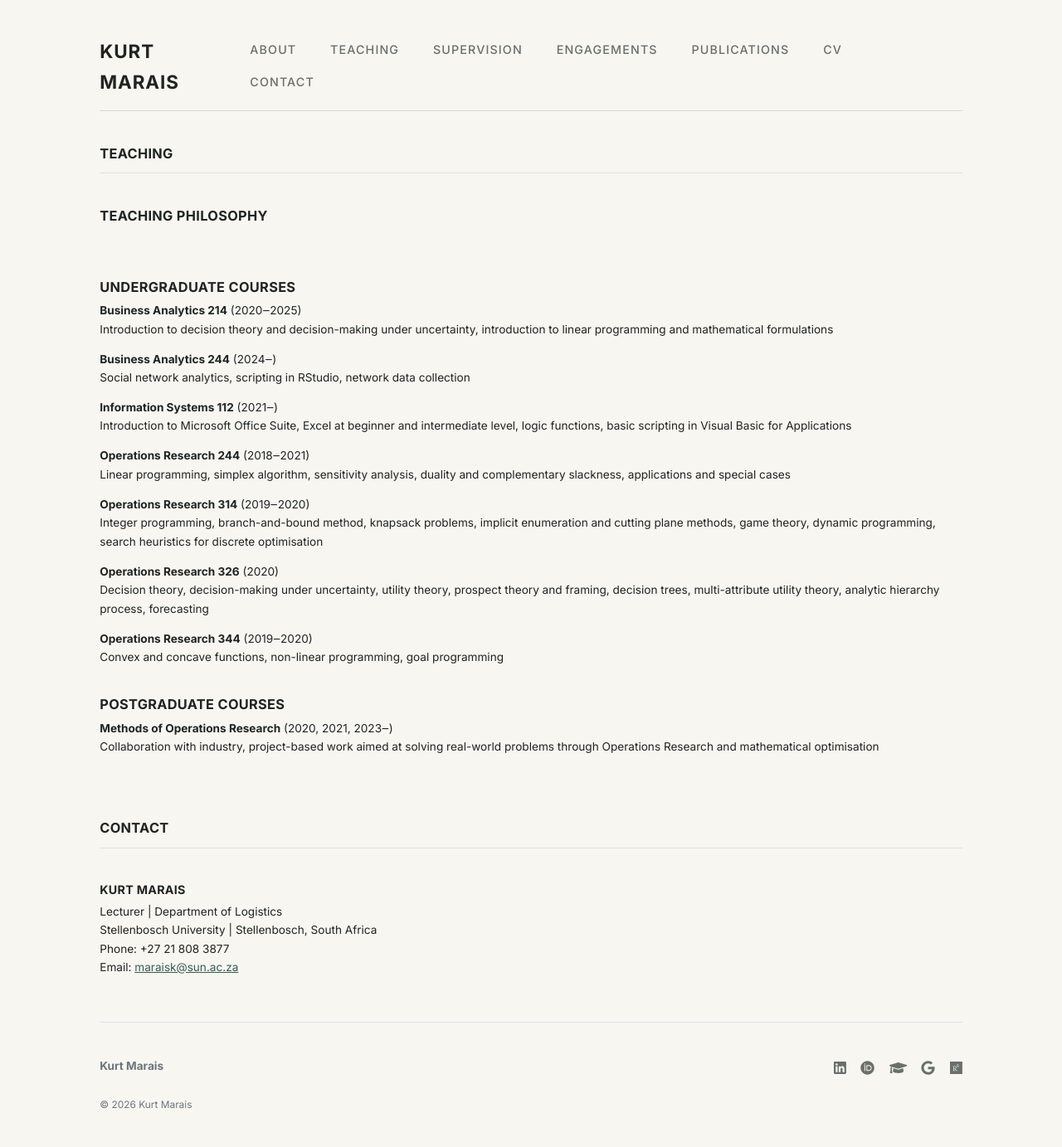
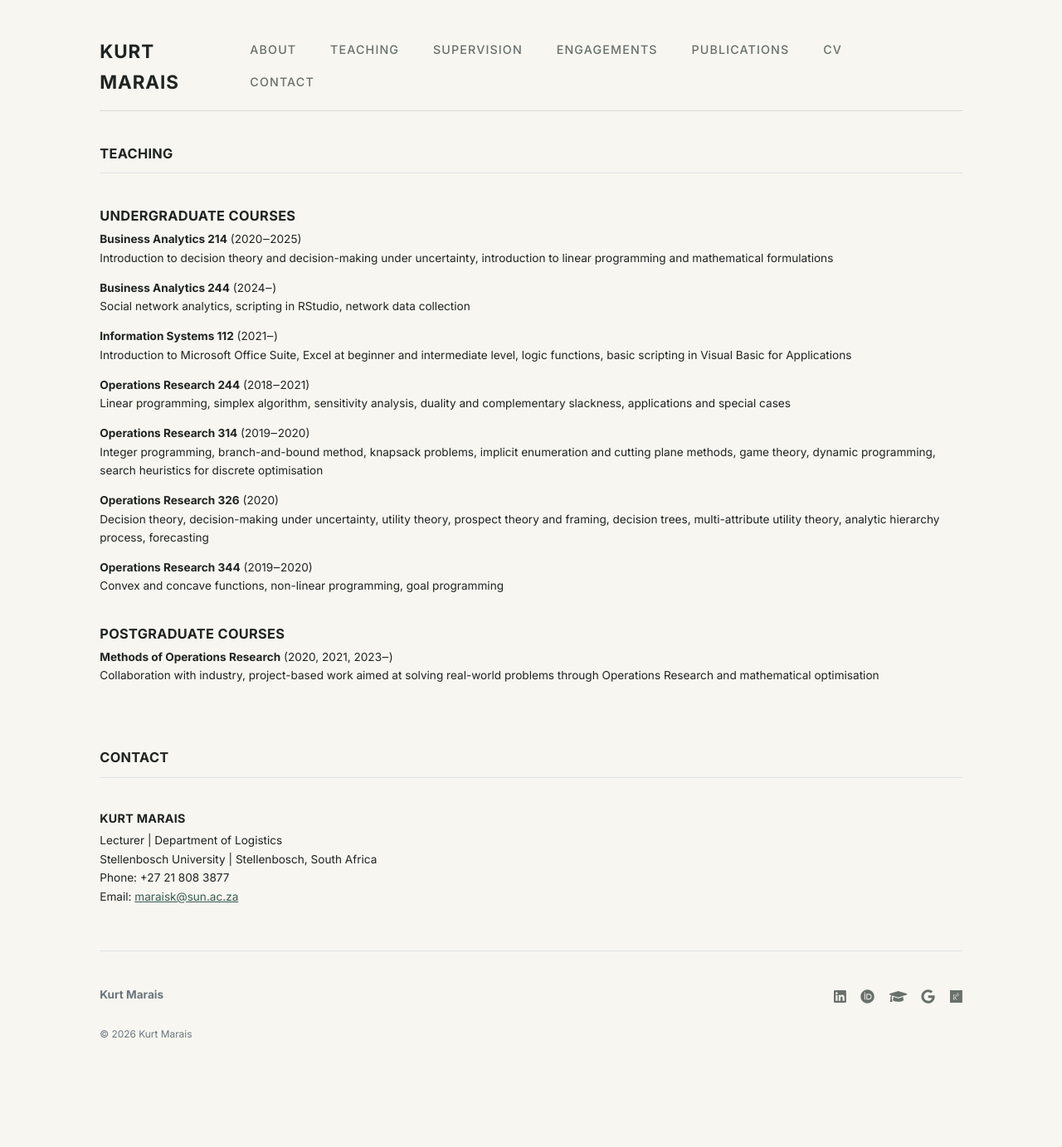
Before and after one commit to kurtmarais/kurtmarais.github.io, a Jekyll site: the page built from teaching.md, in a window 1280 px wide. Shown: the whole page at 83% size. Built offline with Jekyll 4.4.1, drawn with Linux system fonts in a browser that asks for light colours; after the commit the page ends 1297 px from its top, so only the background shows below that.

Commit message:
Update teaching.md

```diff
--- a/teaching.md
+++ b/teaching.md
@@ -4,11 +4,11 @@ title: "Teaching"
 permalink: /teaching/
 ---
 
-### Teaching philosophy
+<!--### Teaching philosophy-->
 
 <!-- Replace this section with your teaching philosophy. It can explain your approach to quantitative reasoning, applied problem-solving, computational methods and the connection between theory and practice. -->
-<br>
-<br>
+<!--<br>
+<br>-->
 
 ### Undergraduate courses
 
```
